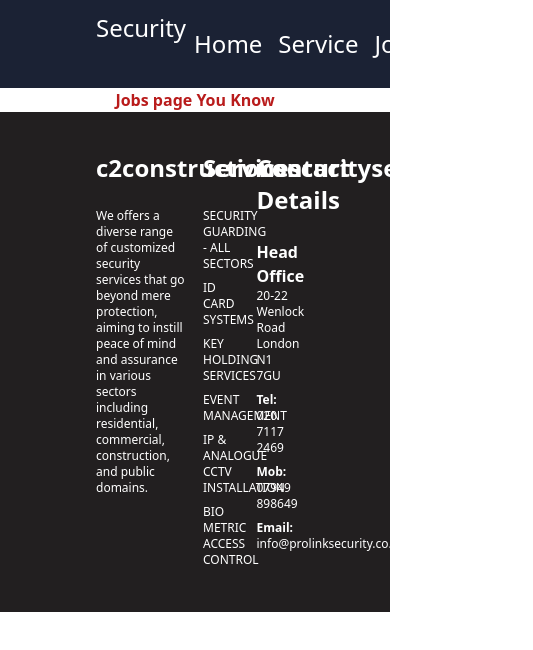
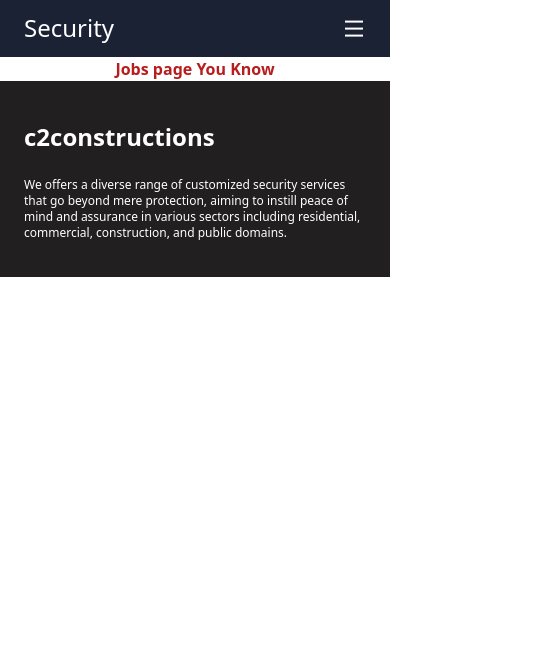
Before and after one commit to Dev-Tonia/c2consecurity, a Nuxt app: page /jobs in a window 390 px wide. Shown: the top 650 px of the page, 533 px wide, since content can reach past the window. Built offline with nearby package versions, Linux system fonts and the light colour scheme.

Commit message:
fixed the responsivness of the home page

```diff
--- a/assets/css/main.css
+++ b/assets/css/main.css
@@ -4,6 +4,6 @@
 
 @layer component {
   .container {
-    @apply px-24;
+    @apply px-6 md:px-10 lg:px-24;
   }
 }
--- /dev/null
+++ b/components/DesktopNavitem.vue
@@ -0,0 +1,24 @@
+<template>
+  <ul class="hidden md:flex justify-between items-center">
+    <li>
+      <NuxtLink to="/">Home</NuxtLink>
+    </li>
+    <li>
+      <NuxtLink to="/service">Service</NuxtLink>
+    </li>
+    <li>
+      <NuxtLink to="/jobs">Jobs</NuxtLink>
+    </li>
+    <li>
+      <NuxtLink to="/contact-us">Contact us</NuxtLink>
+    </li>
+  </ul>
+</template>
+
+<script setup></script>
+
+<style scoped>
+li {
+  @apply px-2 text-xl  md:text-2xl font-medium;
+}
+</style>
--- /dev/null
+++ b/components/MobileNavItem.vue
@@ -0,0 +1,29 @@
+<template>
+  <ul class="md:hidden mt-3">
+    <li v-for="item in listItems" :key="item.title" @click="closeNavbar">
+      <NuxtLink :to="item.path">{{ item.title }}</NuxtLink>
+    </li>
+  </ul>
+</template>
+
+<script setup>
+const listItems = [
+  { title: "Home", path: "/" },
+  { title: "Service", path: "/service" },
+  { title: "Jobs", path: "/jobs" },
+  { title: "Contact Us", path: "/contact-us" },
+];
+// getting the status of the navbar from the parent
+const isOpen = inject("isNavbarOpen");
+function closeNavbar() {
+  if (isOpen.value === true) {
+    isOpen.value = false;
+  }
+}
+</script>
+
+<style scoped>
+li {
+  @apply border-b pb-1 mt-3;
+}
+</style>
--- a/components/ServiceSection.vue
+++ b/components/ServiceSection.vue
@@ -2,7 +2,7 @@
   <section class="bg-green-500/[0.05] text-gray-900 pb-16 pt-16">
     <div class="container">
       <h2 class="text-3xl font-bold py-5">Our Services</h2>
-      <div class="grid grid-cols-3 gap-4">
+      <div class="grid md:grid-cols-2 lg:grid-cols-3 gap-4">
         <div class="h-48 mb-5" v-for="service in services" :key="service.title">
           <NuxtLink to="/service">
             <img
--- a/components/valueSection/ValueSection.vue
+++ b/components/valueSection/ValueSection.vue
@@ -2,7 +2,7 @@
   <section class="text-gray-900 pb-12 pt-16">
     <div class="container">
       <h2 class="text-3xl font-bold pb-5 pt-6">What Makes us Different</h2>
-      <div class="grid grid-cols-2 md:grid-cols-3 gap-5">
+      <div class="grid grid-cols-1 md:grid-cols-3 gap-5">
         <ValueSectionTile
           v-for="value in values"
           :key="value.title"
--- a/components/valueSection/ValueSectionTile.vue
+++ b/components/valueSection/ValueSectionTile.vue
@@ -1,7 +1,7 @@
 <template>
   <div class="bg-emerald-50/40 py-10 px-7 rounded-md">
     <h3
-      class="font-medium text-center text-lg md:text-lg lg:text-xl border-b-2 border-green-500 pb-3"
+      class="font-medium text-center text-lg lg:text-xl border-b-2 border-green-500 pb-3"
     >
       {{ value.title }}
     </h3>
--- a/layouts/default.vue
+++ b/layouts/default.vue
@@ -1,24 +1,16 @@
 <template>
   <header class="bg-primary bg-opacity-[.95]">
-    <nav class="container flex justify-between py-3 text-white">
-      <div class="text-2xl font-medium">
-        <NuxtLink to="/">Security</NuxtLink>
+    <nav class="container py-3 text-white">
+      <div class="flex justify-between">
+        <div class="text-2xl font-medium">
+          <NuxtLink to="/">Security</NuxtLink>
+        </div>
+        <div class="md:hidden text-2xl text-white" @click="toggleNavbar">
+          <i class="ri-menu-fill"></i>
+        </div>
+        <DesktopNavitem />
       </div>
-
-      <ul class="flex justify-between items-center">
-        <li>
-          <NuxtLink to="/">Home</NuxtLink>
-        </li>
-        <li>
-          <NuxtLink to="/service">Service</NuxtLink>
-        </li>
-        <li>
-          <NuxtLink to="/jobs">Jobs</NuxtLink>
-        </li>
-        <li>
-          <NuxtLink to="/contact-us">Contact us</NuxtLink>
-        </li>
-      </ul>
+      <MobileNavItem v-if="isNavbarOpen" />
     </nav>
   </header>
   <main>
@@ -28,10 +20,8 @@
     <div class="bg-[#221F20] text-white pt-10 pb-9">
       <div class="container">
         <div class="grid grid-cols-4 gap-4">
-          <div class="col-span-2">
-            <h1 class="font-bold text-2xl mb-6">
-              c2constructionsecurityservicesltd
-            </h1>
+          <div class="col-span-4 md:col-span-2">
+            <h1 class="font-bold text-2xl mb-6">c2constructions</h1>
             <p class="text-xs md:text-sm">
               We offers a diverse range of customized security services that go
               beyond mere protection, aiming to instill peace of mind and
@@ -39,7 +29,7 @@
               construction, and public domains.
             </p>
           </div>
-          <div>
+          <div class="hidden md:block">
             <h1 class="font-bold text-2xl mb-6">Services</h1>
             <ul>
               <li class="text-xs mb-2">
@@ -66,7 +56,7 @@
               </li>
             </ul>
           </div>
-          <div>
+          <div class="hidden md:block">
             <h1 class="font-bold text-2xl mb-6">Contact Details</h1>
             <div class="mb-2">
               <h5 class="font-bold">Head Office</h5>
@@ -90,10 +80,13 @@
   </footer>
 </template>
 
-<script setup></script>
+<script setup>
+const isNavbarOpen = ref(false);
+provide("isNavbarOpen", isNavbarOpen);
 
-<style scoped>
-nav li {
-  @apply px-2 text-2xl font-medium;
+function toggleNavbar() {
+  isNavbarOpen.value = !isNavbarOpen.value;
 }
-</style>
+</script>
+
+<style scoped></style>
--- a/nuxt.config.ts
+++ b/nuxt.config.ts
@@ -1,6 +1,16 @@
 // https://nuxt.com/docs/api/configuration/nuxt-config
 export default defineNuxtConfig({
   devtools: { enabled: true },
+  app: {
+    head: {
+      link: [
+        {
+          rel: "stylesheet",
+          href: "https://cdn.jsdelivr.net/npm/remixicon@4.0.0/fonts/remixicon.css",
+        },
+      ],
+    },
+  },
   css: ["~/assets/css/main.css"],
   postcss: {
     plugins: {
```
